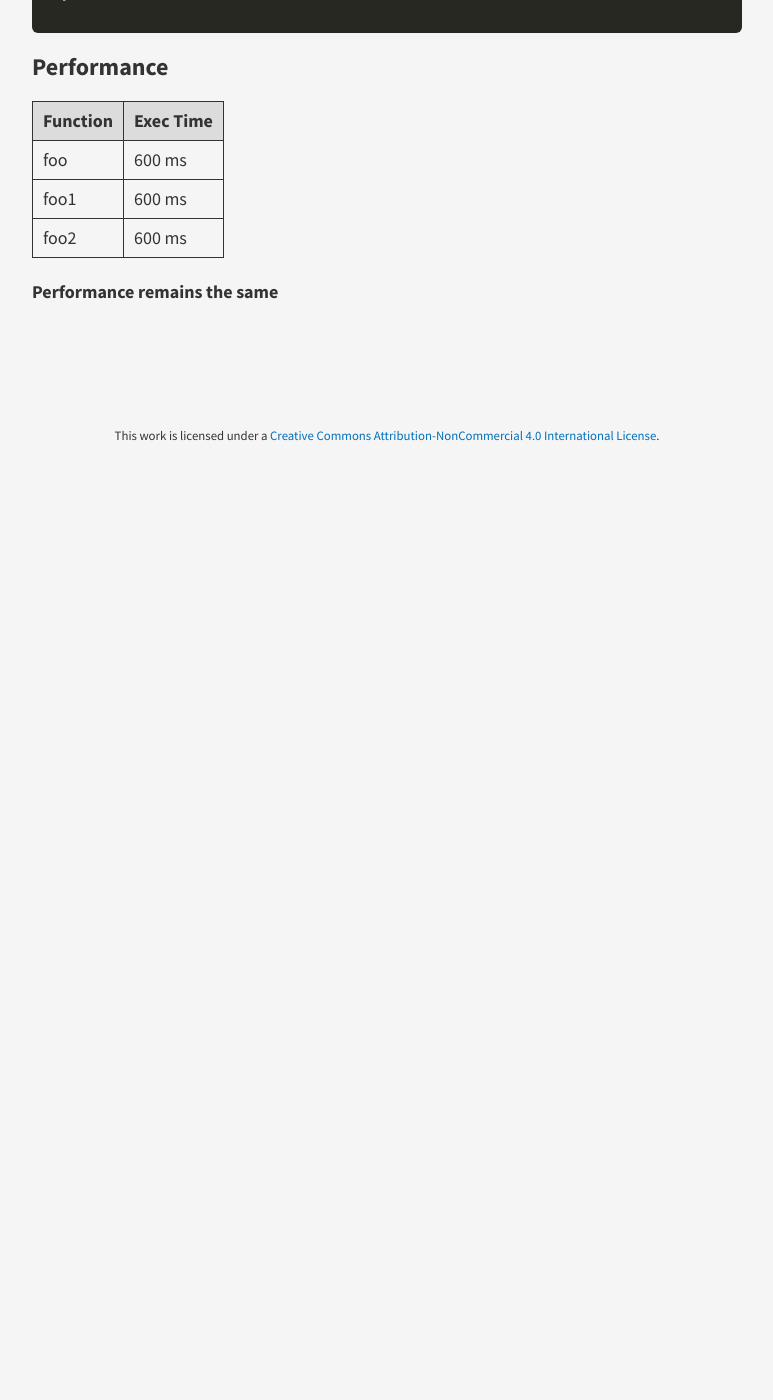
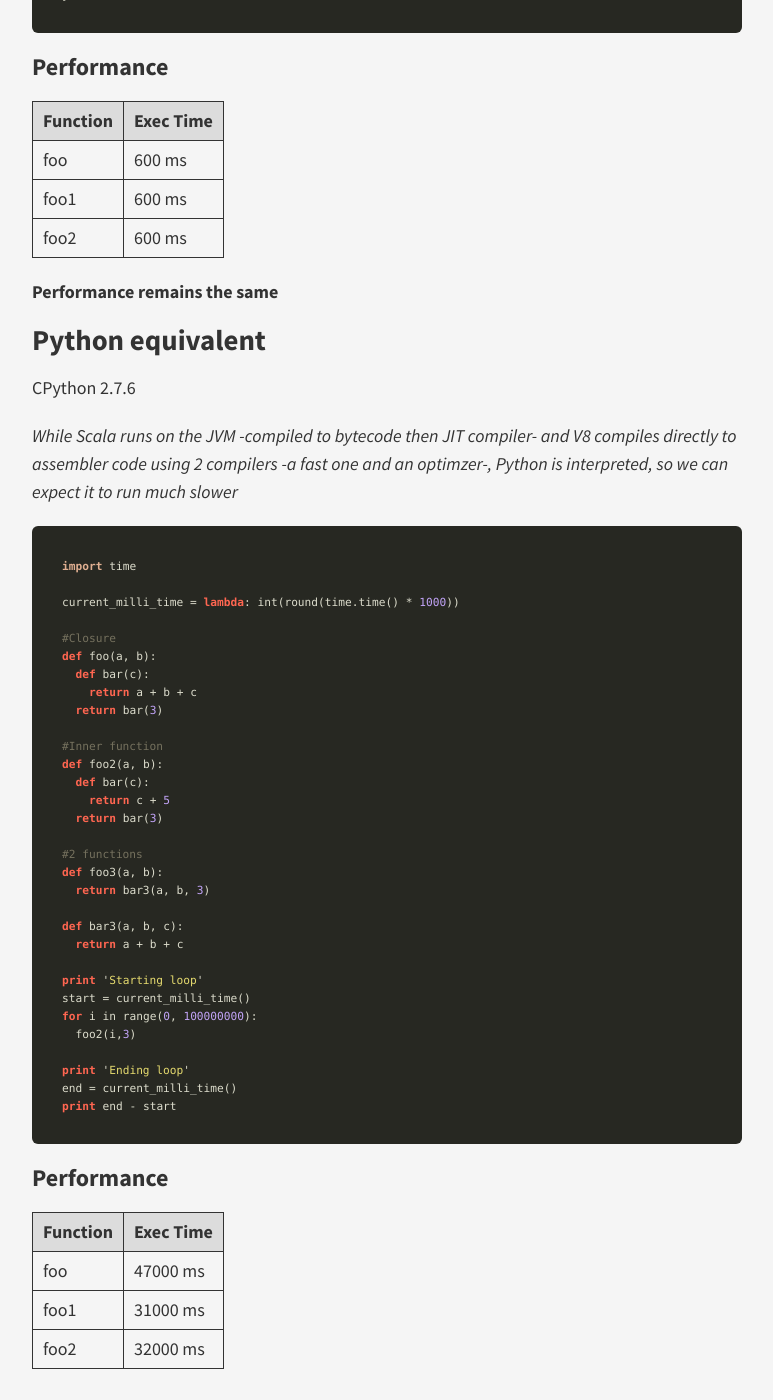
Before and after one commit to heichwald/heichwald.github.io, a Jekyll site: the page built from _posts/2015-03-04-inner-functions-in-javascript-node.markdown, in a window 1280 px wide and 1400 px high, scrolled down 3231 px. Shown: the whole window, without its empty margins (253-1026 px from the left). Built offline with Jekyll 4.4.1, drawn with Linux system fonts in a browser that asks for light colours; nearby versions of some CDN libraries; before the commit the page ends 3696 px from its top, so only the background shows below that.

Commit message:
add python

```diff
--- a/_posts/2015-03-04-inner-functions-in-javascript-node.markdown
+++ b/_posts/2015-03-04-inner-functions-in-javascript-node.markdown
@@ -148,3 +148,52 @@ object TestInner {
 | foo2 | 600 ms |
 
 **Performance remains the same**
+
+
+#Python equivalent
+
+CPython 2.7.6
+
+*While Scala runs on the JVM -compiled to bytecode then JIT compiler- and V8 compiles directly to assembler code using 2 compilers -a fast one and an optimzer-, Python is interpreted, so we can expect it to run much slower*
+
+{% highlight python %}
+import time
+
+current_milli_time = lambda: int(round(time.time() * 1000))
+
+#Closure
+def foo(a, b):
+  def bar(c):
+    return a + b + c
+  return bar(3)
+
+#Inner function
+def foo2(a, b):
+  def bar(c):
+    return c + 5
+  return bar(3)
+
+#2 functions
+def foo3(a, b):
+  return bar3(a, b, 3)
+
+def bar3(a, b, c):
+  return a + b + c
+
+print 'Starting loop'
+start = current_milli_time()
+for i in range(0, 100000000):
+  foo2(i,3)
+
+print 'Ending loop'
+end = current_milli_time()
+print end - start
+{% endhighlight %}
+
+##Performance
+
+| Function  |  Exec Time  |
+|----------|:-------------|
+| foo  | 47000 ms  |
+| foo1 | 31000 ms |
+| foo2 | 32000 ms |
```
